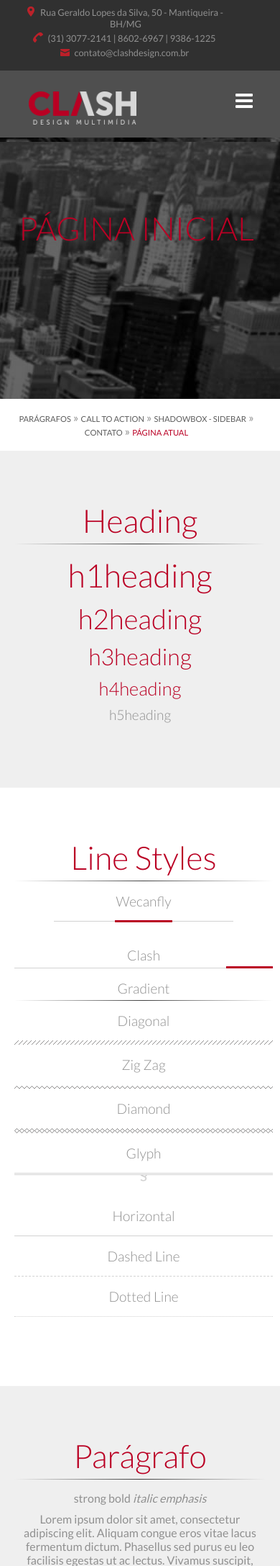
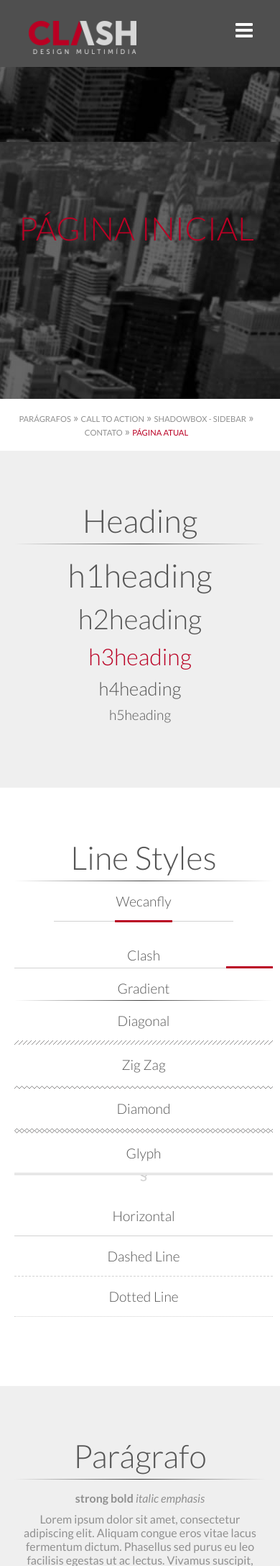
Before and after one commit to celsodesigner/css-framework-clash, a PHP site: page / in a window 390 px wide. Shown: the top 2175 px of the page at 72% size. Run offline with PHP 8.4, Linux system fonts and the light colour scheme; some libraries are stand-ins or nearby versions; some web fonts are replaced.

Commit message:
atualizando estilos

```diff
--- a/css/style.css
+++ b/css/style.css
@@ -6,18 +6,18 @@
 	vertical-align:baseline;
 	text-decoration:none;
 	outline:none;
-	font-weight:normal;
 }
 
 /* color institutional   : #BA0024 */
 /* color button hover    : #810019 */
-/* color white bg heading: #505050 */
+/* color white bg heading: #555555 */
 /* color black bg text   : #AAAAAA */
 /* color black bg line   : #7D7D7D */
 /* color white bg line   : #D2D2D2 */
 
 body {
-	font-family: 'latoregular';
+	font-family:'Lato', sans-serif;
+	font-weight:normal;
 	font-size:16px;
 	color:#909090;
 	background-color:fff;
@@ -138,7 +138,6 @@ p, h1, h2, h3, h4, h5 {
 
 legend {
 	font-size:1.2em;
-	color:#5D5D5D;
 	margin-top:10px;
 }
 
@@ -175,16 +174,17 @@ h5 {
     font-size:1.2em;
 }
 
-h1, h2, h3, h4 {
+h3 {
 	color:#BA0024;
 }
 
-h1, h2, h3, h4 {
-	color:#BA0024;
+h1, h2, h4, h5, h6 {
+	color:#555555;
 }
 
-h1, h2, h3, h4, h5 {
-    font-family:'latolight';
+h1, h2, h3, h4, h5, h6 {
+	font-weight:300;
+	font-style:normal;
 }
 
 /* LINE STYLES ----------------------------------------------------------------------------------------------------*/
@@ -373,7 +373,7 @@ hr {
 }
 
 .breadcrumb a {
-	color:#5D5D5D;
+	color:#909090;
 	font-size:0.7em;
 	text-transform:uppercase;
 }
@@ -421,7 +421,6 @@ hr {
 }
 
 .call-to-action p {
-	color:#5D5D5D;
 	text-align:left;
 }
 
@@ -434,17 +433,16 @@ hr {
 
 .call-to-action-boxed {
 	background:#F0F0F0;
-	padding-top:20px;
-	padding-bottom:60px;
+	padding:20px 20px 60px 40px;
 	border-left:5px solid #BA0024;
 }
 
 .call-to-action-boxed h3 {
+	margin-top:20px;
 	text-align:left;
 }
 
 .call-to-action-boxed p {
-	color:#5D5D5D;
 	text-align:left;
 }
 
@@ -500,12 +498,12 @@ hr {
 
 .widget-list li a {
 	font-size:0.95em;
-	color:#A4A4A4;
+	color:#909090;
 	text-decoration:none;
 }
 
 .widget-list li a:hover {
-	color:#5D5D5D;
+	color:#BA0024;
 }
 
 /* WIDGET LIST BG COLOR ----------------------------------------------------------------------------------------------*/
@@ -558,10 +556,6 @@ hr {
 	margin-top:20px;
 }
 
-.contact-info h3 {
-	color:#5D5D5D;
-}
-
 .contact-info li {
 	list-style-position:inside;
 	margin:20px 0;
@@ -569,12 +563,8 @@ hr {
 
 .contact-info li a {
 	font-size:0.95em;
-	color:#A4A4A4;
+	color:#909090;
 	text-decoration:none;
-}
-
-.contact-info li a:hover {
-	color:#5D5D5D;
 }
 
 .contact-info span {
@@ -630,6 +620,7 @@ hr {
 
 #contact-bar-header {
 	background:#303030;
+	color:#AAAAAA;
 	padding-bottom:5px;
 }
 
@@ -669,6 +660,7 @@ hr {
 /* CONTACT BAR ----------------------------------------------------------------------------------------------*/
 
 #contact-bar {
+	color:#AAAAAA;
 	background:#303030;
 	padding-bottom:10px;
 }
@@ -762,7 +754,6 @@ footer {
 }
 
 .copyright {
-	color:#A4A4A4;
 	font-size:0.93em;
 }
 
@@ -799,5 +790,14 @@ footer {
 		float:left;
 	}
 
+	#contact-bar-header {
+		display:none;
+	}
+
+
+
+
+
+
 
 }
--- a/head.php
+++ b/head.php
@@ -51,3 +51,5 @@
 Oferecemos mídias destinadas a divulgação de produtos e serviços, bem como desenvolvimento e manutenção de identidade visual para empresas, profissionais liberais e autônomos.">
 <meta itemprop="image" content="http://clashdesign.com.br/images/open-graph-07.png">
 <!-- end Google Snippet -->
+
+<link href='https://fonts.googleapis.com/css?family=Lato:400,100,100italic,300,300italic,700,400italic,700italic,900,900italic' rel='stylesheet' type='text/css'>
--- a/main-menu.php
+++ b/main-menu.php
@@ -3,7 +3,7 @@
     <script src="http://html5shim.googlecode.com/svn/trunk/html5.js"></script>
     <link rel="stylesheet" href="css/ie.css">
 <![endif]-->
-<script src="js/responsive-nav.js"></script>
+<script type="text/javascript" src="js/responsive-nav.js"></script>
 
 <header>
     <section id="contact-bar-header">
@@ -17,9 +17,11 @@
     </section>
 
 	<div class="grid grid-pad" style="margin-top:-15px;">
+
     	<div class="col-2-12">
             <a href="index.php" class="logo" id="top" data-scroll><img src="images/logo-header.png" width="150" alt="Logo" /></a>
 		</div>
+
     	<div class="col-9-12">
             <nav class="nav-collapse">
                 <ul>
@@ -31,6 +33,7 @@
                 </ul>
             </nav>
         </div>
+
 	</div>
 </header>
 
```
